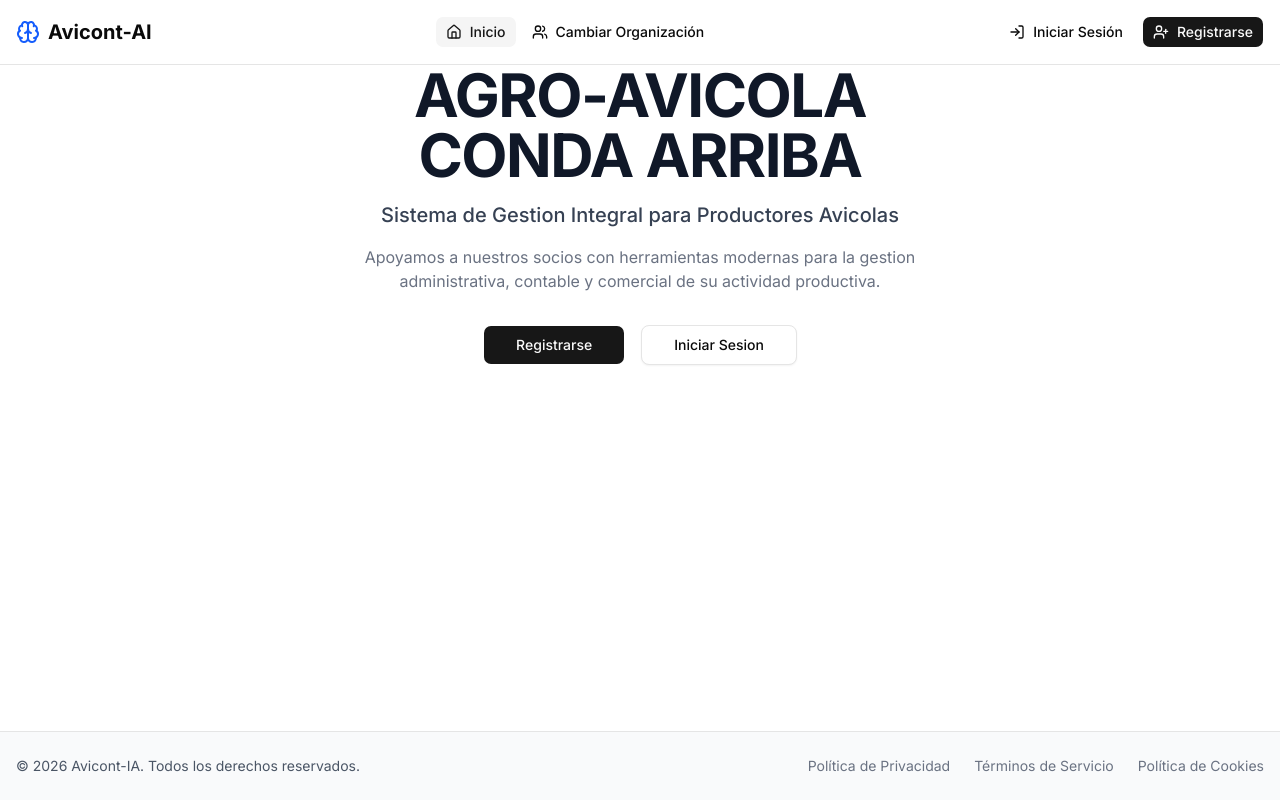
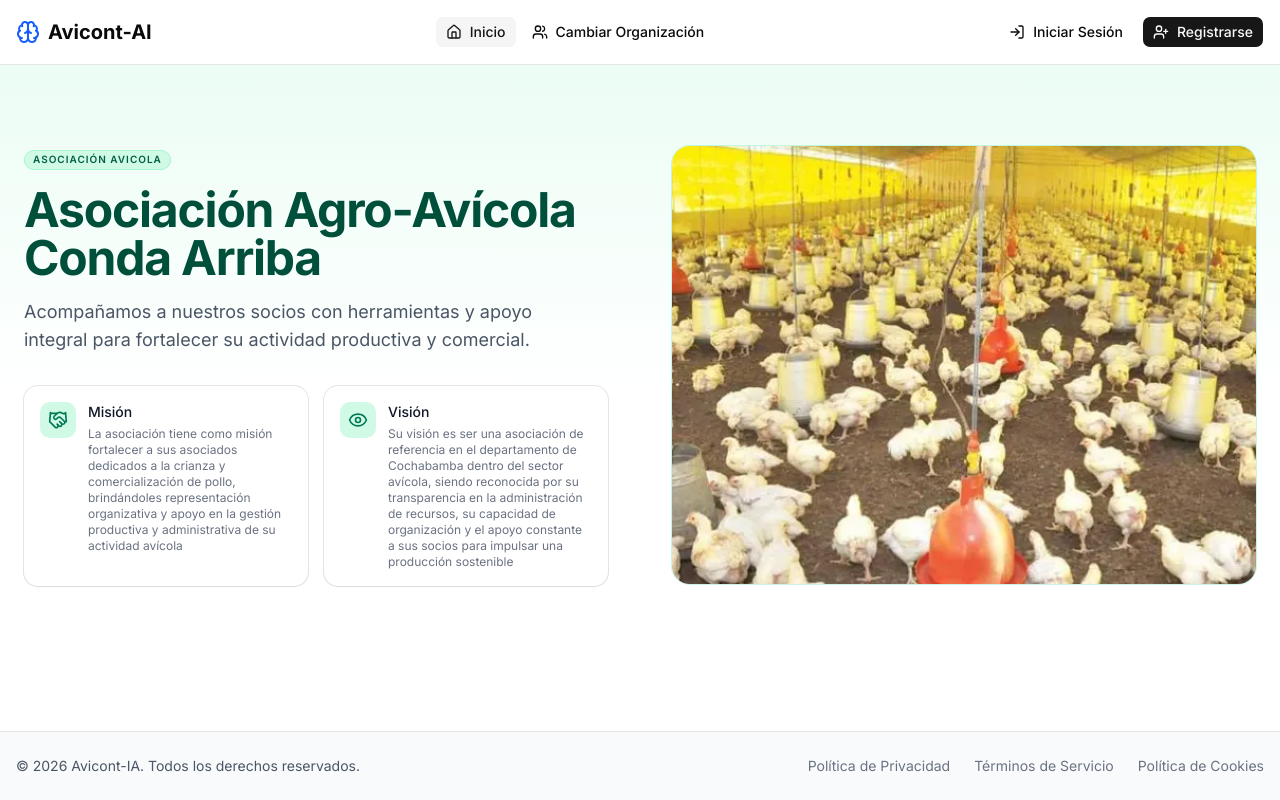
Before and after one commit to Marco-T2/avicont-ia, a Next.js app: page / in a window 1280 px wide. Built offline with nearby package versions, Linux system fonts and the light colour scheme; no server answers.

Commit message:
feat: redesign landing page with institutional identity and farm image
Replace placeholder gradient hero with two-column layout featuring
farm image, mission/vision cards, and association branding.

```diff
--- a/app/page.tsx
+++ b/app/page.tsx
@@ -1,35 +1,72 @@
-import { Button } from "@/components/ui/button";
-import Link from "next/link";
+import Image from "next/image";
+import { Badge } from "@/components/ui/badge";
+import { Card, CardContent } from "@/components/ui/card";
+import { Handshake, Eye } from "lucide-react";
 
 export default function Home() {
   return (
-    <section className="flex-1 flex items-center justify-center px-4">
-      <div className="max-w-2xl text-center">
-        <h1 className="text-4xl md:text-5xl lg:text-6xl font-bold tracking-tight text-gray-900 mb-4">
-          AGRO-AVICOLA CONDA ARRIBA
-        </h1>
-        <p className="text-lg md:text-xl font-medium text-gray-700 mb-4">
-          Sistema de Gestion Integral para Productores Avicolas
-        </p>
-        <p className="text-base text-gray-500 mb-8 max-w-xl mx-auto">
-          Apoyamos a nuestros socios con herramientas modernas para la gestion
-          administrativa, contable y comercial de su actividad productiva.
-        </p>
-        <div className="flex flex-col sm:flex-row gap-4 justify-center">
-          <Link href="/sign-up">
-            <Button size="lg" className="px-8 w-full sm:w-auto">
-              Registrarse
-            </Button>
-          </Link>
-          <Link href="/sign-in">
-            <Button
-              size="lg"
-              variant="outline"
-              className="px-8 w-full sm:w-auto"
-            >
-              Iniciar Sesion
-            </Button>
-          </Link>
+    <section className="h-full overflow-y-auto bg-gradient-to-b from-emerald-50 via-white to-white">
+      <div className="mx-auto max-w-7xl px-6 py-12 lg:py-20">
+        <div className="grid gap-12 lg:grid-cols-2 lg:gap-16 items-center">
+          {/* Left column — institutional content */}
+          <div className="order-2 lg:order-1">
+            <Badge className="mb-4 bg-emerald-100 text-emerald-800 uppercase tracking-widest text-[10px] font-semibold border-emerald-200">
+              Asociación Avicola
+            </Badge>
+
+            <h1 className="text-3xl md:text-4xl lg:text-5xl font-bold tracking-tight text-emerald-900 mb-4">
+              Asociación Agro-Avícola Conda Arriba
+            </h1>
+
+            <p className="text-base md:text-lg text-gray-600 mb-8 max-w-lg">
+              Acompañamos a nuestros socios con
+              herramientas y apoyo integral para fortalecer su actividad
+              productiva y comercial.
+            </p>
+
+            <div className="grid gap-4 sm:grid-cols-2">
+              <Card size="sm">
+                <CardContent className="flex items-start gap-3">
+                  <div className="rounded-lg bg-emerald-100 p-2 text-emerald-700">
+                    <Handshake className="size-5" />
+                  </div>
+                  <div>
+                    <p className="font-medium text-sm text-gray-900">Misión</p>
+                    <p className="text-xs text-gray-500 mt-1">
+                      La asociación tiene como misión fortalecer a sus asociados dedicados a la crianza y comercialización de pollo, brindándoles representación organizativa y apoyo en la gestión productiva y administrativa de su actividad avícola
+                    </p>
+                  </div>
+                </CardContent>
+              </Card>
+
+              <Card size="sm">
+                <CardContent className="flex items-start gap-3">
+                  <div className="rounded-lg bg-emerald-100 p-2 text-emerald-700">
+                    <Eye className="size-5" />
+                  </div>
+                  <div>
+                    <p className="font-medium text-sm text-gray-900">Visión</p>
+                    <p className="text-xs text-gray-500 mt-1">
+                      Su visión es ser una asociación de referencia en el departamento de Cochabamba dentro del sector avícola, siendo reconocida por su transparencia en la administración de recursos, su capacidad de organización y el apoyo constante a sus socios para impulsar una producción sostenible
+                    </p>
+                  </div>
+                </CardContent>
+              </Card>
+            </div>
+          </div>
+
+          {/* Right column — image placeholder */}
+          <div className="order-1 lg:order-2">
+            <div className="relative aspect-[4/3] w-full overflow-hidden rounded-2xl ring-1 ring-emerald-200/60">
+              <Image
+                src="/farm.webp"
+                alt="Granja Avícola"
+                fill
+                className="object-cover"
+                priority
+              />
+            </div>
+          </div>
         </div>
       </div>
     </section>
```
Also changed, not shown: public/farm.webp (added).
